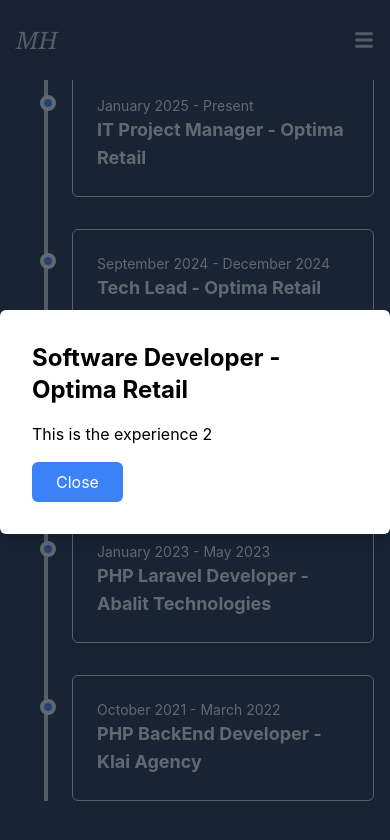
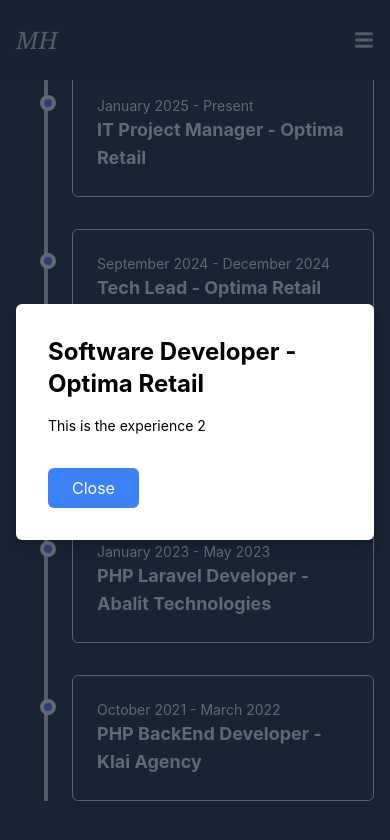
Before and after one commit to marcoshitaa/portfolio, a React (Create React App) app: page / in a window 390 px wide. Both pictures are taken after a click on the element 223 px from the left and 1299 px from the top of the page. Shown: the part 877-1717 px from the top of the page. Built offline with nearby package versions, Linux system fonts and the light colour scheme.

Commit message:
estilo mobil modal

```diff
--- a/src/components/Experience.jsx
+++ b/src/components/Experience.jsx
@@ -62,17 +62,18 @@
 
 const Modal = ({ isOpen, onClose, title, description }) => {
   if (!isOpen) return null;
+
   return (
     <div
       className="fixed inset-0 bg-gray-800 bg-opacity-70 flex items-center justify-center z-50"
       onClick={onClose}
     >
       <div
-        className="bg-white p-8 rounded-md shadow-lg max-w-lg w-full"
+        className="bg-white p-8 rounded-md shadow-lg max-w-lg w-full mx-4 sm:mx-8 md:mx-auto"
         onClick={(e) => e.stopPropagation()}
       >
         <h3 className="text-2xl font-bold mb-4">{title}</h3>
-        <p>{description}</p>
+        <p className="text-sm mb-4">{description}</p>
         <button
           onClick={onClose}
           className="mt-4 px-6 py-2 bg-blue-500 text-white rounded-md hover:bg-blue-400"
@@ -83,6 +84,7 @@
     </div>
   );
 };
+
 
 const Timeline = () => {
   const { t } = useTranslation();
```
